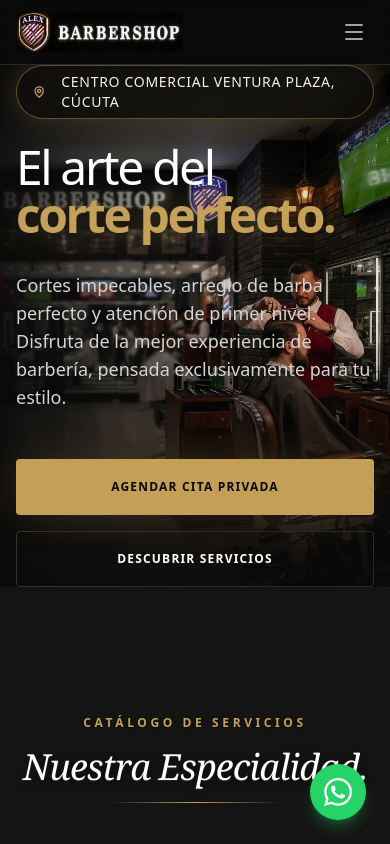
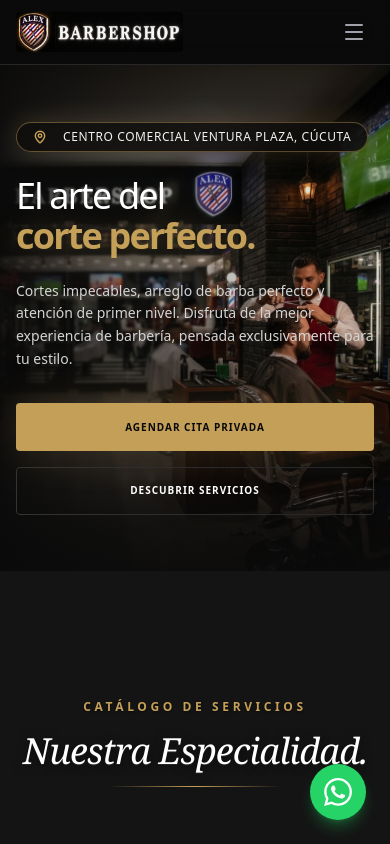
Before and after one commit to andrsonrvpu/barberia-don-alex, a Next.js app: page / in a window 390 px wide. Shown: the top 844 px of the page. Built offline with nearby package versions, Linux system fonts and the light colour scheme; a web font is replaced by a local one.

Commit message:
fix: responsive sizes for hero section on mobile

```diff
--- a/components/sections/Hero.tsx
+++ b/components/sections/Hero.tsx
@@ -37,7 +37,7 @@ export function Hero() {
               transition={{ duration: 0.8, ease: [0.25, 1, 0.5, 1] }}
             >
               <MapPin className="mr-2 h-3.5 w-3.5 text-[var(--accent)] group-hover:scale-125 group-hover:drop-shadow-[0_0_8px_var(--accent)] transition-all duration-300 relative z-10" strokeWidth={2.5} />
-              <span className="text-sm font-medium tracking-wider text-[var(--primary)] uppercase relative z-10">
+              <span className="text-xs sm:text-sm font-medium tracking-wider text-[var(--primary)] uppercase relative z-10">
                 Centro Comercial Ventura Plaza, Cúcuta
               </span>
               <span className="absolute inset-0 rounded-full overflow-hidden pointer-events-none">
@@ -47,7 +47,7 @@ export function Hero() {
           </div>
 
           <motion.h1
-            className="mb-8 text-5xl font-sans tracking-tighter text-[var(--text-primary)] sm:text-6xl md:text-7xl lg:text-8xl lg:leading-[1.1]"
+            className="mb-6 text-4xl font-sans tracking-tighter text-[var(--text-primary)] sm:text-5xl md:text-7xl lg:text-8xl lg:leading-[1.1] md:mb-8"
             initial={{ opacity: 0, y: 15 }}
             animate={{ opacity: 1, y: 0 }}
             transition={{ duration: 0.8, delay: 0.15, ease: [0.25, 1, 0.5, 1] }}
@@ -59,7 +59,7 @@ export function Hero() {
           </motion.h1>
 
           <motion.p
-            className="mb-12 max-w-xl text-lg text-neutral-300 md:text-xl drop-shadow-md"
+            className="mb-8 max-w-xl text-sm leading-relaxed text-neutral-300 sm:text-base md:text-xl drop-shadow-md md:mb-12"
             initial={{ opacity: 0, y: 10 }}
             animate={{ opacity: 1, y: 0 }}
             transition={{ duration: 0.8, delay: 0.3, ease: [0.25, 1, 0.5, 1] }}
@@ -75,14 +75,14 @@ export function Hero() {
           >
             <div className="relative animate-luxury-pulse">
               <div className="absolute inset-0 bg-[var(--accent)]/20 blur-xl rounded-full" />
-              <Button size="lg" variant="accent" asChild className="relative w-full sm:w-auto h-14 px-10 rounded-sm uppercase tracking-widest text-xs font-bold overflow-hidden group">
+              <Button size="lg" variant="accent" asChild className="relative w-full sm:w-auto h-12 sm:h-14 px-8 sm:px-10 rounded-sm uppercase tracking-widest text-[10px] sm:text-xs font-bold overflow-hidden group">
                 <Link href={WHATSAPP_LINK} target="_blank" rel="noopener noreferrer">
                   Agendar Cita Privada
                   <span className="absolute inset-0 bg-gradient-to-r from-transparent via-white/20 to-transparent w-[200%] animate-luxury-shine opacity-0 group-hover:opacity-100 transition-opacity duration-300" />
                 </Link>
               </Button>
             </div>
-            <Button size="lg" variant="outline" asChild className="w-full sm:w-auto h-14 px-10 rounded-sm uppercase tracking-widest text-xs font-bold border-[var(--border)] text-[var(--text-primary)] hover:border-[var(--text-primary)] hover:bg-transparent">
+            <Button size="lg" variant="outline" asChild className="w-full sm:w-auto h-12 sm:h-14 px-8 sm:px-10 rounded-sm uppercase tracking-widest text-[10px] sm:text-xs font-bold border-[var(--border)] text-[var(--text-primary)] hover:border-[var(--text-primary)] hover:bg-transparent">
               <Link href="#servicios">
                 Descubrir Servicios
               </Link>
```
